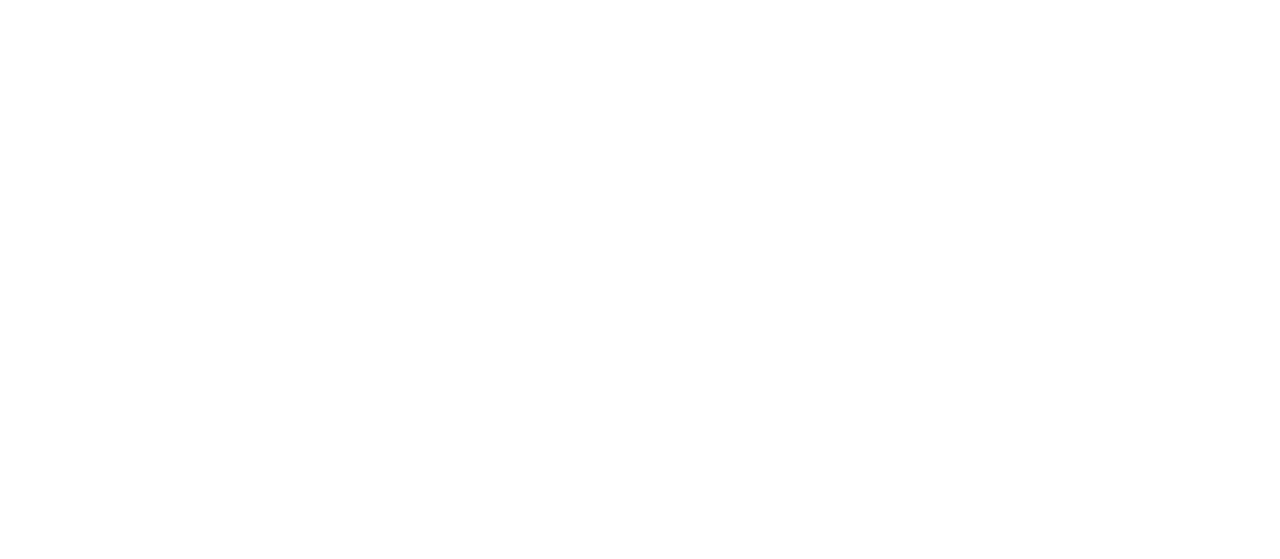
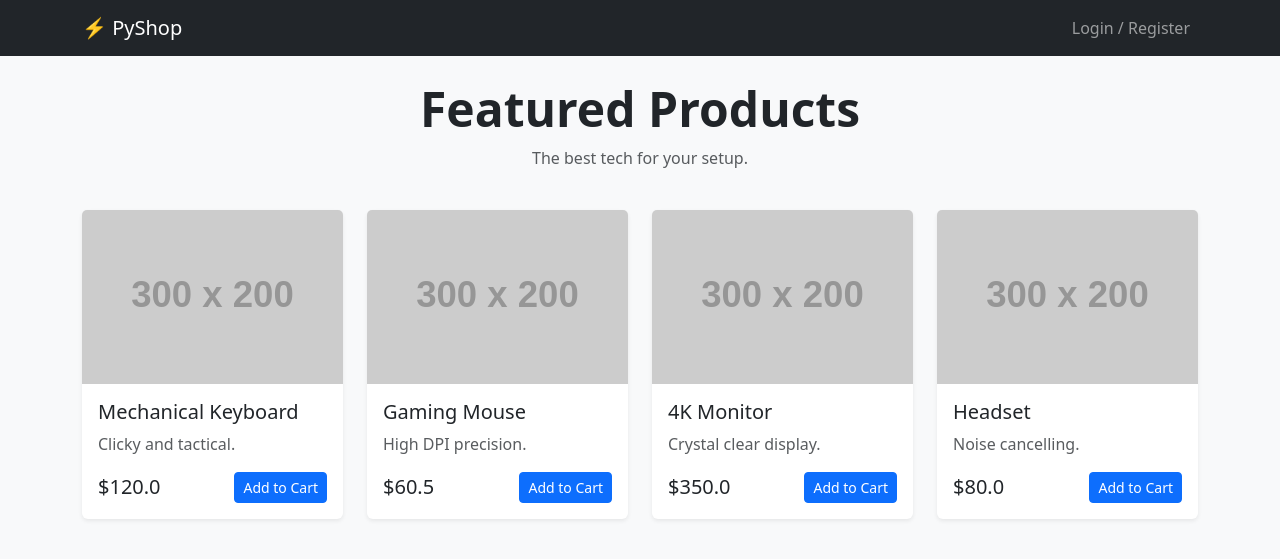
Before and after one commit to Noor-shady/Online-Shopping-System, a Flask app: page / in a window 1280 px wide. Before the commit the part shown is empty. Shown: the top 559 px of the page. Run offline with Flask 3, Linux system fonts and the light colour scheme; data comes from the database, SQL or seed files in the repository; grey boxes labelled with a size stand in for pictures from a placeholder-image service; some libraries are stand-ins or nearby versions.

Commit message:
Implement product gallery template with pricing and add-to-cart integration.

```diff
--- a/templates/index.html
+++ b/templates/index.html
@@ -1,10 +1,26 @@
-<!DOCTYPE html>
-<html lang="en">
-<head>
-    <meta charset="UTF-8">
-    <title>Title</title>
-</head>
-<body>
+{% extends "base.html" %}
 
-</body>
-</html>
+{% block content %}
+<div class="row">
+    <div class="col-12 mb-4 text-center">
+        <h1 class="display-5 fw-bold">Featured Products</h1>
+        <p class="text-muted">The best tech for your setup.</p>
+    </div>
+
+    {% for product in products %}
+    <div class="col-md-3 mb-4">
+        <div class="card h-100 shadow-sm">
+            <img src="{{ product.image_url }}" class="card-img-top" alt="{{ product.name }}">
+            <div class="card-body d-flex flex-column">
+                <h5 class="card-title">{{ product.name }}</h5>
+                <p class="card-text text-muted">{{ product.description }}</p>
+                <div class="mt-auto d-flex justify-content-between align-items-center">
+                    <span class="h5 mb-0">${{ product.price }}</span>
+                    <a href="{{ url_for('add_to_cart', product_id=product.id) }}" class="btn btn-primary btn-sm">Add to Cart</a>
+                </div>
+            </div>
+        </div>
+    </div>
+    {% endfor %}
+</div>
+{% endblock %}
```
